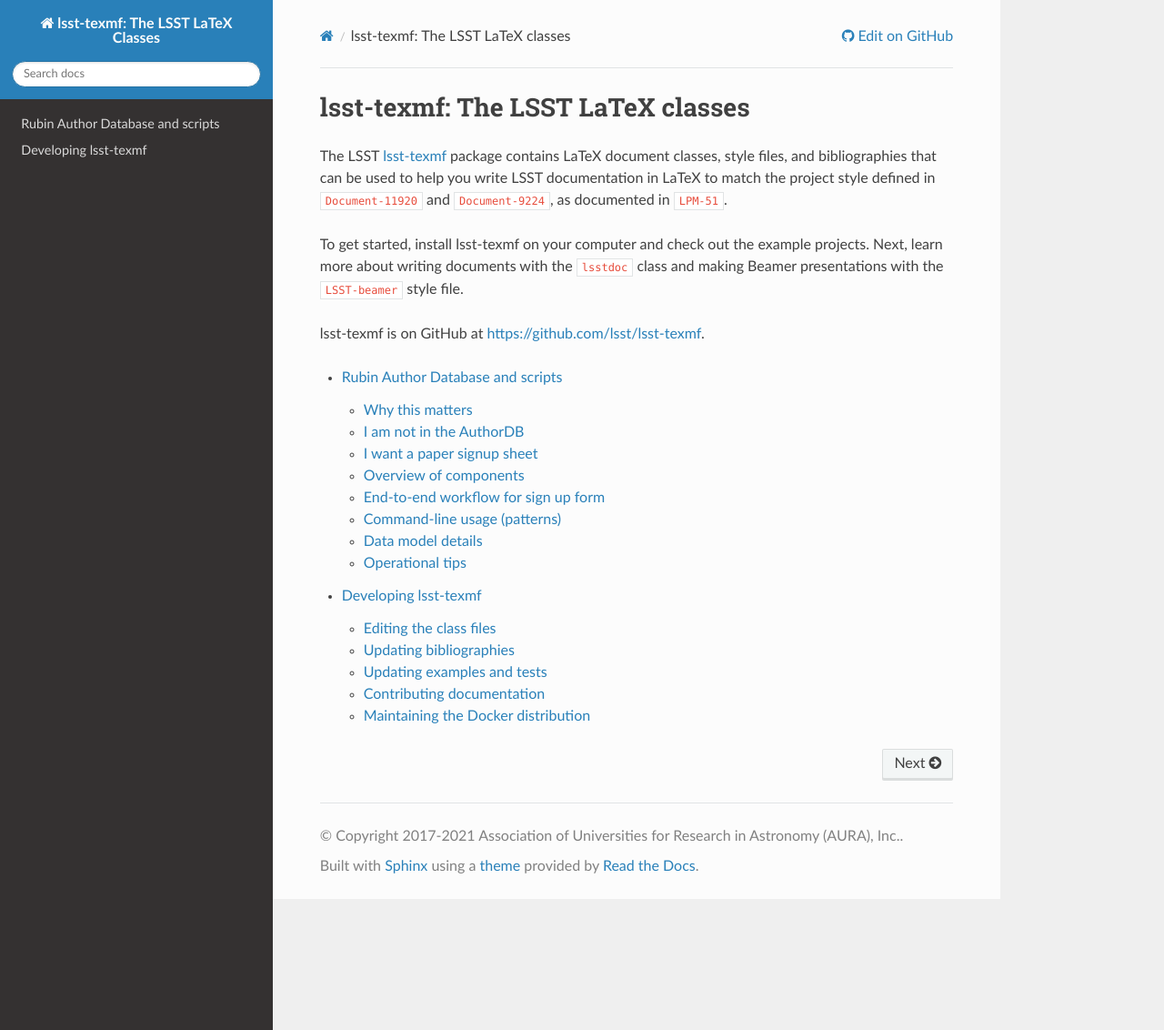
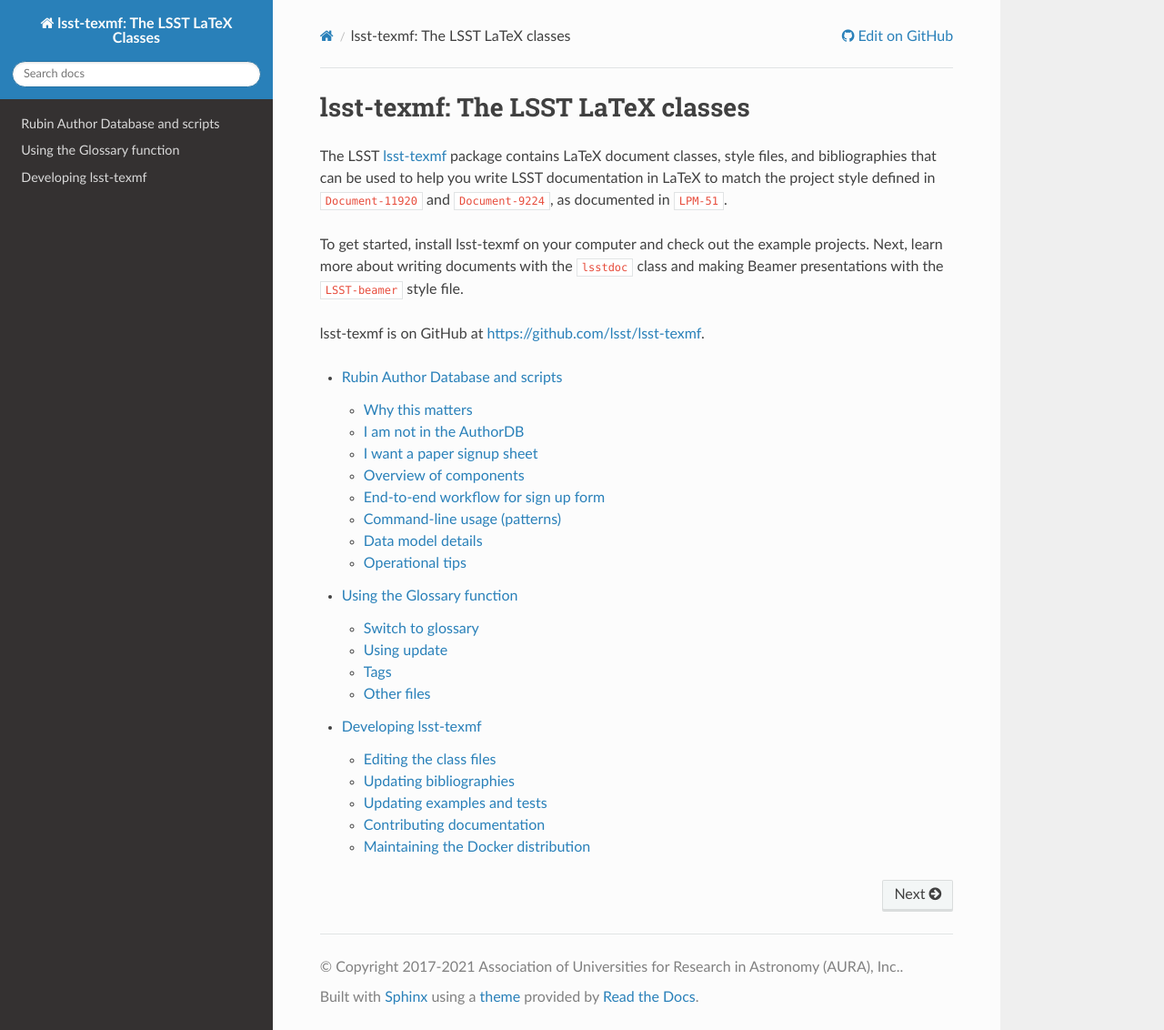
Before and after one commit to lsst/lsst-texmf, a Sphinx documentation site: the page built from docs/index.rst, in a window 1280 px wide and 1132 px high. Shown: the whole window at 91% size. Built offline with Sphinx 7.4.7 and the Read the Docs theme 3.1.0, drawn with Linux system fonts in a browser that asks for light colours; pages that are not in the unit, such as notebooks, are missing from menus; the version number could not be read and is left out; cross-references to code outside the pages are shown as plain code; some of the changed lines change nothing that is shown.

Commit message:
more extensive glssary at higher level

```diff
--- a/docs/index.rst
+++ b/docs/index.rst
@@ -17,6 +17,7 @@
    docker
    overleaf
    authordb
+   useglossary
    examples/index
    templates/index
    lsstdoc
--- /dev/null
+++ b/docs/useglossary.rst
@@ -0,0 +1,146 @@
+.. _useglossary:
+
+###########################
+Using the Glossary function
+###########################
+
+A global glossary and acronym files exists in ``lsst-texmf/etc/glossarydefs.csv``.
+The ``generateAcronyms.py`` script uses this file to generate acronyms or glossaries for TeX documents.
+The acronym function is on by default when you use sqrbot to create a new document.
+It will scan the TeX files as part of the make and generate ``acronyms.tex`` containing a table of acronyms found int he document which may be included.
+It will report any acronym type constructs which it could not match.
+
+Switch to glossary
+==================
+
+To use the glossary a series of small changes need to be made, these are mostly commented out in
+the relevant files.
+
+Change Makefile
+---------------
+
+In the Makefile we need to make ``aglossary.tex`` rather than acronyms.tex.
+You may copy the acronyms lines or replace them to get (in Makefile):
+
+.. code-block:: sh
+
+    aglossary.tex: $(tex) myacronyms.txt
+	$(TEXMFHOME)/../bin/generateAcronyms.py -gt "DM" $(tex)
+
+Also in the Makefile make sure your document depends on aglossary.tex and that wildcard listing excludes aglossary.
+If you have the standard Makefile simply search for acronyms.tex and replace it with aglossary.tex, there should be two occurrences somewhat like this:
+
+.. code-block:: sh
+
+   tex = $(filter-out $(wildcard *aglossary.tex) , $(wildcard *.tex))
+
+and
+
+.. code-block:: sh
+
+   $(DOCNAME).pdf: $(tex) meta.tex local.bib authors.tex aglossary.tex
+
+The makeglossaries must also be invoked and an extra build is needed as follows:
+
+.. code-block:: sh
+
+   $(DOCNAME).pdf: $(tex) meta.tex local.bib authors.tex aglossary.tex
+        xelatex  $(DOCNAME)
+        makeglossaries $(DOCNAME)
+        xelatex $(DOCNAME)
+
+Depending on your document this may be latexmk or some other command but makeglossaries needs to be added in a similar manner.
+
+Change the doc
+--------------
+If you are not using ``lsstdoc.cls`` you may need to include the glossary package:
+
+
+.. code-block:: latex
+
+ \usepackage[nonumberlist,nogroupskip,toc,numberedsection=autolabel,style=index]{glossaries}
+
+
+Within the document some slight changes are needed.
+Before ``\begin{document}`` the glossary file needs to be included and makeglossaries invoked, like this:
+
+.. code-block:: latex
+
+   \input{aglossary}
+   \makeglossaries
+
+
+If you have an ``\input{acronyms}`` anywhere it should be removed.
+
+In the part of the document where you wish to see the glossary (an appendix perhaps)
+include the glossary command:
+
+.. code-block:: latex
+
+   \printglossaries
+
+Using update
+============
+If you have done the above steps and invoked make you probably have no glossary since no term is marked up with
+``\gls{}``.
+If you have the ``aglossary.tex`` the script may be invoked on a TeX file to adorn found definitions with ``\gls{}``.
+This modifies your TeX file so make sure it is still ok after invoking the script.
+You may manually mark up also without problem. But an example invocation would be.
+
+
+.. code-block:: sh
+
+   generateAcronyms.py -u body.tex
+
+.. important::
+
+   We do not suggest adding ``generateAcronyms.py`` with the ``-gu`` flags to Makefile as it occasionally does something unexpected so you should run it and check the result by building the document.
+
+This will modify body.tex adding ``gls{}`` in appropriate places. It is imperfect and will not get all instances of a term, it may also do things you don't like hence check after running!
+
+Tags
+====
+Tags may be used to differentiate terms which are overloaded.
+You may specify multiple tags and they will be used in the order passed.
+The default tag mode for new documents is 'DM'.
+
+In the Makefile you may see:
+
+.. code-block:: sh
+
+   $(TEXMFHOME)/../bin/generateAcronyms.py -gt "DM" $(tex)
+
+
+One could specify:
+
+.. code-block:: sh
+
+   $(TEXMFHOME)/../bin/generateAcronyms.py -gt "DM OPS" $(tex)
+
+to take first DM definition and then the OPS definition
+
+
+
+Other files
+===========
+``generateAcronyms.py``  script expects to find two text files in the directory with the tex:
+
+:file:`skipacronyms.txt`
+   Specifies abbreviations which should be omitted from the glossary.
+   One line per abbreviation.
+
+:file:`myacronyms.txt`
+   Defines abbreviations which are specific to this document.
+   One line per abbreviation, formatted as ``Abbreviation:Definition`` (e.g. ``CI:Continuous Integration``).
+
+   **OR**
+
+:file:`myglossarydefs.csv`
+   Defines abbreviations and glossary entries which are specific to this document.
+   One line per definition os the same format as glossarydefs.csv given above.
+   Only read if myacronyms.txt does not exist.
+
+
+.. note::
+   Only one of myacronyms.txt or myglossarydefs.csv is used you should not have both files.
+   If you have both only myacronyms.txt is used.
```
Also changed, not shown: 1 other file.
